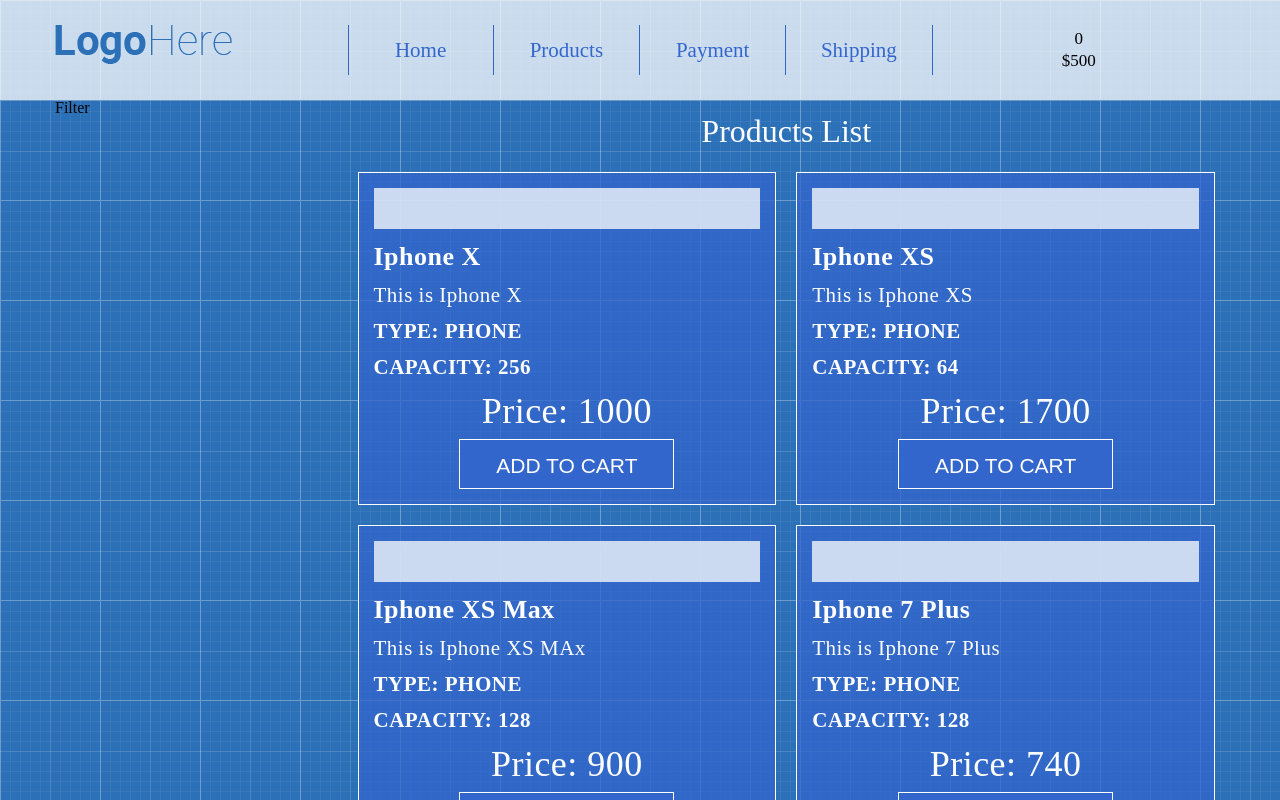
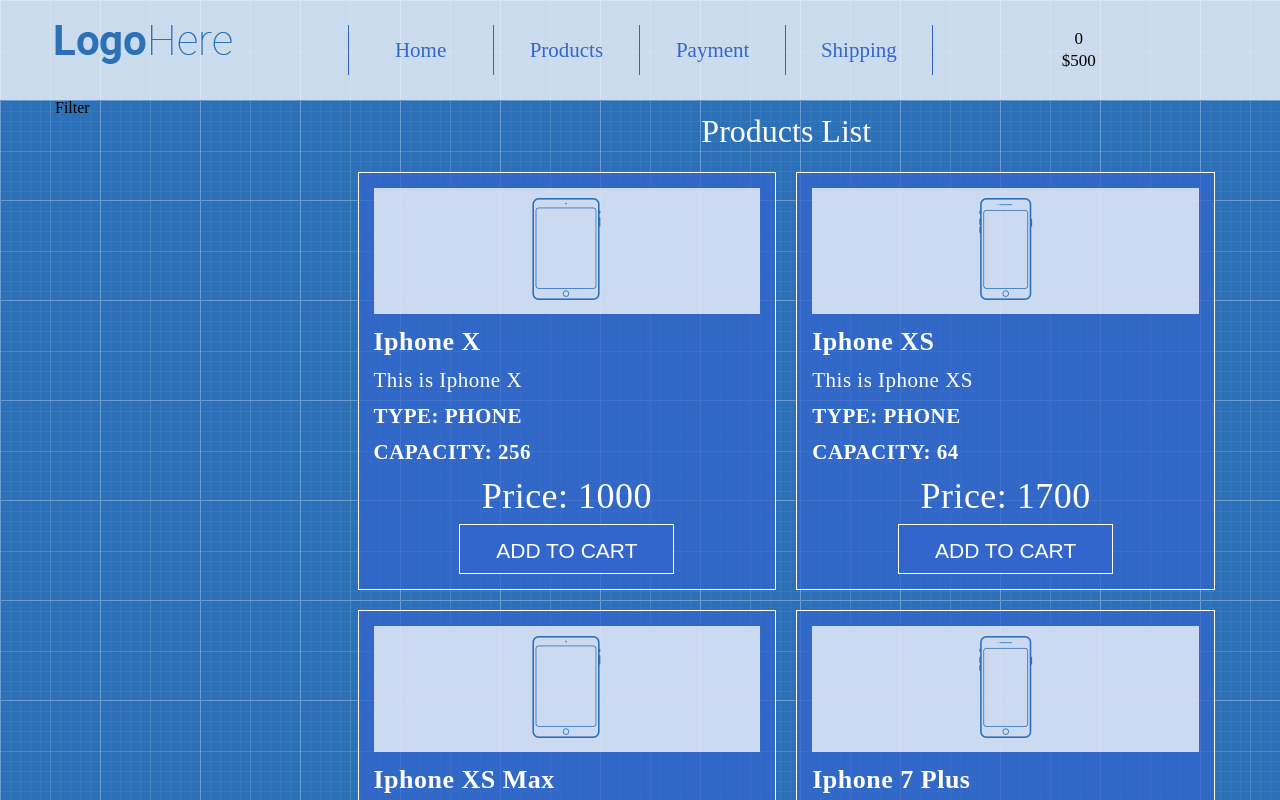
Before and after one commit to dimonkatri4/shop-project, a React (Create React App) app: page / in a window 1280 px wide. Shown: the top 800 px of the page. Built offline with nearby package versions, Linux system fonts and the light colour scheme.

Commit message:
added images in page

```diff
--- a/src/App/Main/Products/ProductListItem.js
+++ b/src/App/Main/Products/ProductListItem.js
@@ -6,12 +6,13 @@ const ProductListItem = ({
     description,
     type,
     capacity,
-    price
+    price,
+    image
 }) => {
     return(
         <div className="product-list-item">
             <div className="product-image">
-                <img />
+                <img src={image} alt={name} title={name}/>
             </div>
             <div className="product-title">{name}</div>
             <div className="product-description">{description}</div>
--- a/src/App/Main/Products/ProductsList.js
+++ b/src/App/Main/Products/ProductsList.js
@@ -15,7 +15,8 @@ const ProductsList = () => {
                             description,
                             type,
                             capacity,
-                            price
+                            price,
+                            image
                         }
                     )=>(
                         <div className="col-lg-6" key={id}>
@@ -25,6 +26,7 @@ const ProductsList = () => {
                                 type = {type}
                                 capacity = {capacity}
                                 price = {price}
+                                image = {image}
                             />
                         </div>
                     ))
--- a/src/App/Main/Products/productsData.js
+++ b/src/App/Main/Products/productsData.js
@@ -6,6 +6,7 @@ const productsData = [
         type:"Phone",
         capacity:"256",
         price:"1000",
+        image: '/images/products/ipad.png'
     },
     {
         id: 2,
@@ -14,6 +15,7 @@ const productsData = [
         type: "Phone",
         capacity: "64",
         price: "1700",
+        image: '/images/products/iphone.png'
     },
     {
         id: 3,
@@ -22,6 +24,7 @@ const productsData = [
         type: "Phone",
         capacity : "128",
         price: "900",
+        image: '/images/products/ipad.png'
     },
     {
         id: 4,
@@ -30,6 +33,7 @@ const productsData = [
         type: "Phone",
         capacity: "128",
         price: "740",
+        image: '/images/products/iphone.png'
     },
     {
         id: 5,
@@ -38,6 +42,7 @@ const productsData = [
         type: "Phone",
         capacity: "16",
         price: "539",
+        image: '/images/products/ipad.png'
     }
 ]
 
```
